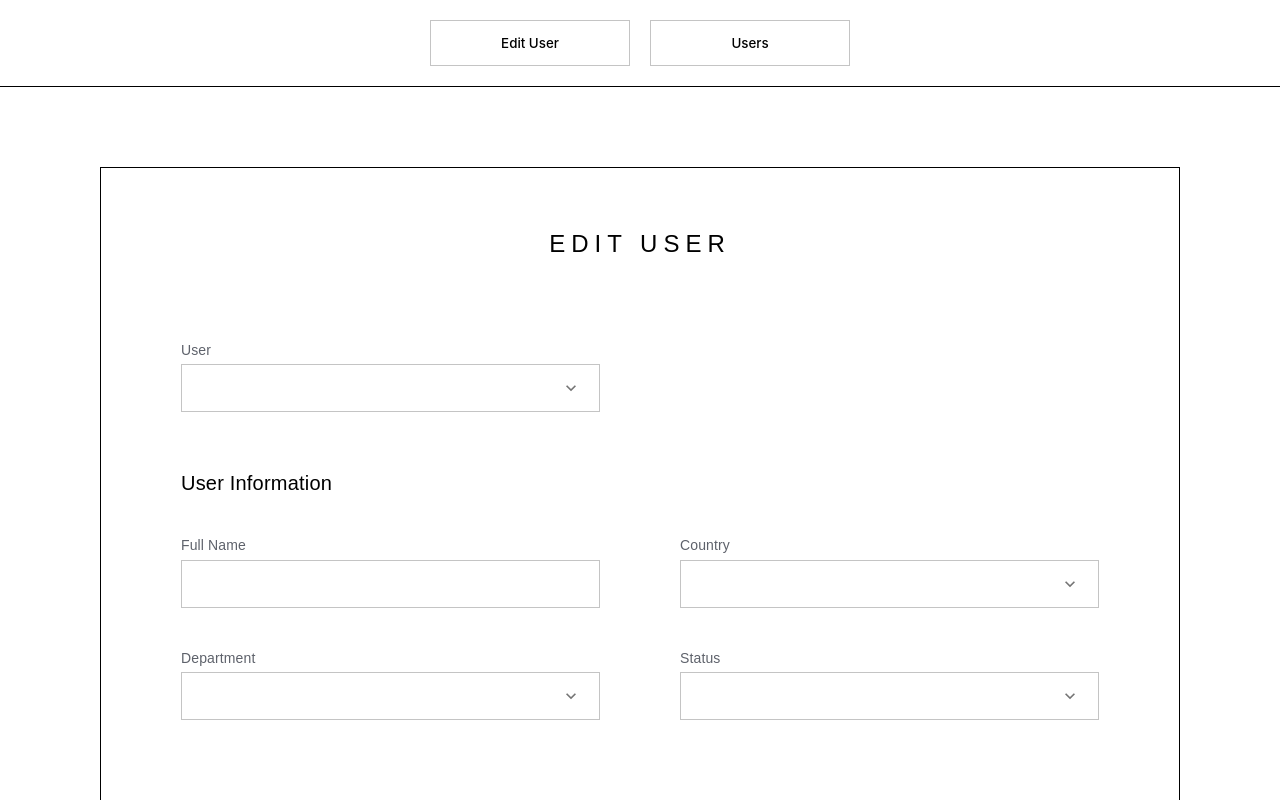
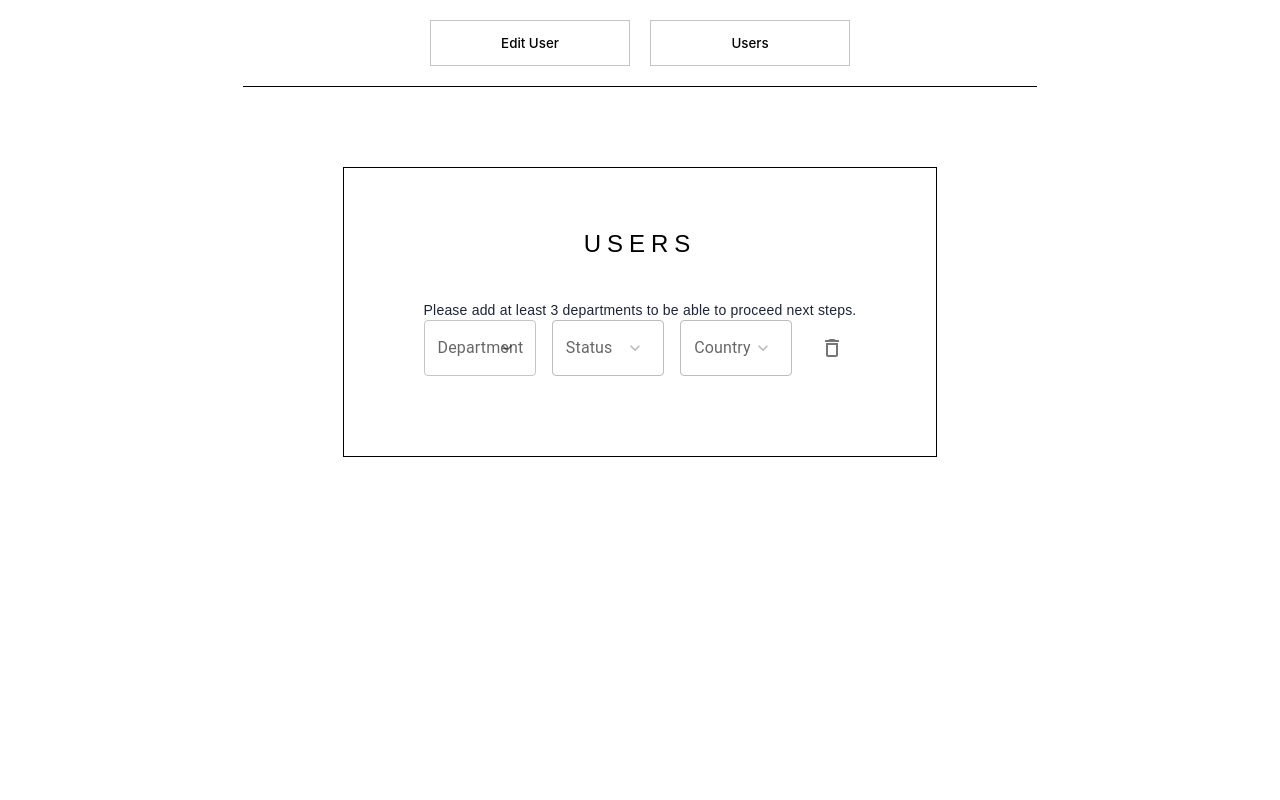
Before and after one commit to miller-113/dvc_test_task, a React (Vite) app: page /users in a window 1280 px wide. Shown: the top 800 px of the page. Built offline with nearby package versions, Linux system fonts and the light colour scheme.

Commit message:
added block filters logic

```diff
--- a/src/App.tsx
+++ b/src/App.tsx
@@ -1,12 +1,13 @@
 import Header from '~/containers/header/Header'
 import EditUser from '~/pages/edit-user/EditUser'
+import UserPage from './pages/user-page/UserPage'
 
 function App() {
 
   return (
     <>
       <Header />
-      <EditUser/>
+      <UserPage />
     </>
   )
 }
--- a/src/components/user-filters/UserFilters.tsx
+++ b/src/components/user-filters/UserFilters.tsx
@@ -1,3 +1,4 @@
+import React, { FC, useState, useEffect } from 'react'
 import {
   Box,
   Checkbox,
@@ -7,24 +8,26 @@ import {
   ListItemText,
   MenuItem,
   Select,
-  SelectChangeEvent,
-  Typography
+  Typography,
+  IconButton,
+  SelectChangeEvent
 } from '@mui/material'
+import DeleteOutlineIcon from '@mui/icons-material/DeleteOutline'
 
 import { styles } from '~/components/user-filters/UserFilters.styles'
 import { countries, departments, statuses } from '~/dummyData'
 import IconDropDown from '../icon-dropdown/IconDropDown'
-import { FC, useState } from 'react'
 
-interface Item {
+type ItemType = {
+  name: string
   value: string
-  name: string
 }
 
-const UserFilters = () => {
+const UserFilters: FC = () => {
   const [selectedDepartments, setSelectedDepartments] = useState<string[]>([])
   const [selectedStatuses, setSelectedStatuses] = useState<string[]>([])
   const [selectedCountries, setSelectedCountries] = useState<string[]>([])
+  const [areOtherFiltersDisabled, setAreOtherFiltersDisabled] = useState(true)
 
   const handleSelectChange = (
     event: SelectChangeEvent<string[]>,
@@ -34,11 +37,28 @@ const UserFilters = () => {
     setSelected(typeof value === 'string' ? value.split(',') : value)
   }
 
+  useEffect(() => {
+    if (selectedDepartments.length >= 3) {
+      setAreOtherFiltersDisabled(false)
+    } else {
+      setAreOtherFiltersDisabled(true)
+      setSelectedStatuses([])
+      setSelectedCountries([])
+    }
+  }, [selectedDepartments])
+
+  const handleDeleteAll = () => {
+    setSelectedDepartments([])
+    setSelectedStatuses([])
+    setSelectedCountries([])
+    setAreOtherFiltersDisabled(true)
+  }
+
   const renderSelect = (
     label: string,
     value: string[],
     onChange: React.Dispatch<React.SetStateAction<string[]>>,
-    items: Item[]
+    items: ItemType[]
   ) => (
     <FormControl fullWidth variant='outlined'>
       <InputLabel>{label}</InputLabel>
@@ -48,6 +68,7 @@ const UserFilters = () => {
         onChange={(event) => handleSelectChange(event, onChange)}
         renderValue={(selected) => selected.join(', ')}
         IconComponent={IconDropDown}
+        disabled={label !== 'Department' && areOtherFiltersDisabled}
       >
         {items.map((item) => (
           <MenuItem key={item.value} value={item.value}>
@@ -65,7 +86,9 @@ const UserFilters = () => {
         Please add at least 3 departments to be able to proceed next steps.
       </Typography>
 
-      <Box sx={{ width: '100%', display: 'flex', gap: 2 }}>
+      <Box
+        sx={{ width: '100%', display: 'flex', gap: 2, alignItems: 'center' }}
+      >
         <Grid container spacing={2}>
           <Grid item xs={4}>
             {renderSelect(
@@ -92,8 +115,12 @@ const UserFilters = () => {
             )}
           </Grid>
         </Grid>
+        <IconButton onClick={handleDeleteAll} aria-label='delete' size='large'>
+          <DeleteOutlineIcon />
+        </IconButton>
       </Box>
     </Box>
   )
 }
+
 export default UserFilters
```
Also changed, not shown: 1 other file (tests, documents, lock files or other folders).
